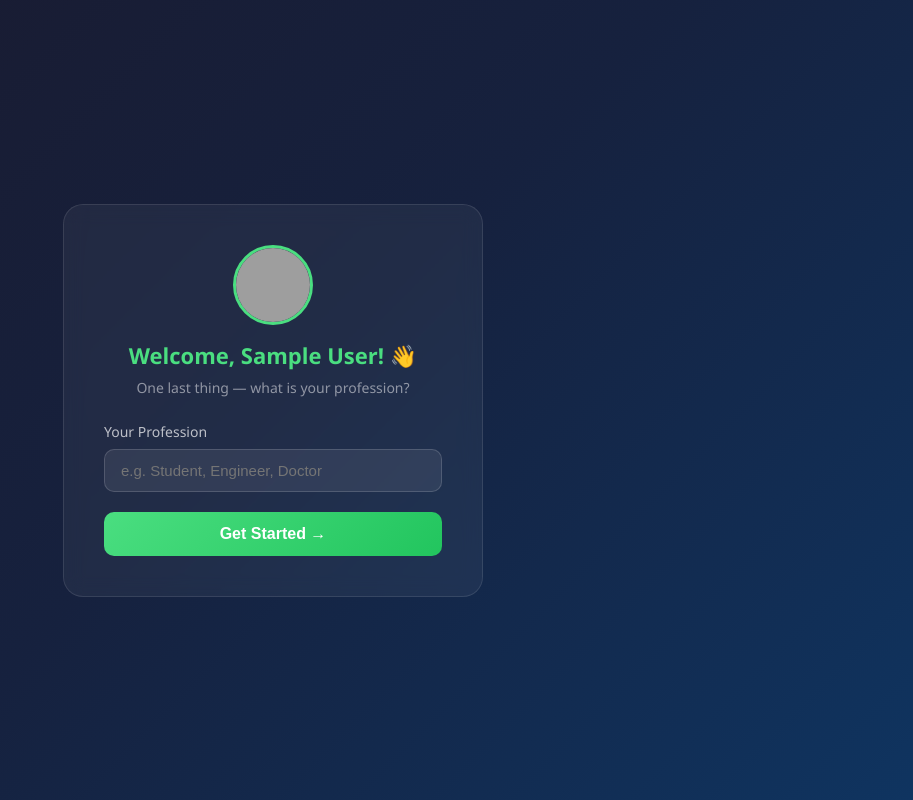
After one commit to Bhatt753/financeiq, a Flask app: page /setup_profile in a window 1280 px wide. The commit adds this page. Shown: the whole page, without its empty margins (367-1280 px from the left). Run offline with Flask 3, Linux system fonts and the light colour scheme; the visitor is signed in with stand-in values (Sample User, id 1); grey boxes are pictures that could not be loaded.

Commit message:
Add Google OAuth login

```diff
--- a/app.py
+++ b/app.py
@@ -1,4 +1,4 @@
-# Main entry point — keep this slim!
+# app.py
 
 from flask import Flask
 from config import Config
@@ -7,16 +7,19 @@ from models.database import init_db
 app = Flask(__name__)
 app.secret_key = Config.SECRET_KEY
 
-# Register route blueprints
-from routes.auth    import auth_bp
+# Register blueprints
+from routes.auth      import auth_bp, init_oauth
 from routes.dashboard import dashboard_bp
-from routes.finance import finance_bp
-from routes.goals   import goals_bp
+from routes.finance   import finance_bp
+from routes.goals     import goals_bp
 
 app.register_blueprint(auth_bp)
 app.register_blueprint(dashboard_bp)
 app.register_blueprint(finance_bp)
 app.register_blueprint(goals_bp)
+
+# Initialize OAuth
+init_oauth(app)
 
 # Initialize database
 init_db()
--- a/requirements.txt
+++ b/requirements.txt
@@ -5,3 +5,5 @@ pandas
 openpyxl
 gunicorn
 psycopg2-binary
+authlib
+requests
--- a/routes/auth.py
+++ b/routes/auth.py
@@ -1,11 +1,31 @@
 # routes/auth.py
 
 from flask import Blueprint, render_template, request, redirect, session, url_for
-from models.database import create_user, get_user_by_username
+from authlib.integrations.flask_client import OAuth
+from models.database import (
+    create_user, get_user_by_username,
+    get_user_by_google_id, get_user_by_email,
+    create_google_user, update_user_profession
+)
 from utils.auth import hash_password, verify_password
 from utils.validators import validate_register
+from config import Config
+import os
 
 auth_bp = Blueprint("auth", __name__)
+
+# Setup OAuth
+oauth = OAuth()
+
+def init_oauth(app):
+    oauth.init_app(app)
+    oauth.register(
+        name                  = "google",
+        client_id             = Config.GOOGLE_CLIENT_ID,
+        client_secret         = Config.GOOGLE_CLIENT_SECRET,
+        server_metadata_url   = "https://accounts.google.com/.well-known/openid-configuration",
+        client_kwargs         = {"scope": "openid email profile"}
+    )
 
 
 @auth_bp.route("/")
@@ -13,6 +33,26 @@ def home():
     if "user_id" in session:
         return redirect(url_for("dashboard.dashboard"))
     return redirect(url_for("auth.login"))
+
+
+@auth_bp.route("/login", methods=["GET", "POST"])
+def login():
+    if request.method == "POST":
+        username = request.form.get("username", "").strip()
+        password = request.form.get("password", "").strip()
+
+        if not username or not password:
+            return render_template("login.html", error="Please enter both fields.")
+
+        user = get_user_by_username(username)
+
+        if user and user["password"] and verify_password(password, user["password"]):
+            _set_session(user)
+            return redirect(url_for("dashboard.dashboard"))
+        else:
+            return render_template("login.html", error="Wrong username or password!")
+
+    return render_template("login.html")
 
 
 @auth_bp.route("/register", methods=["GET", "POST"])
@@ -27,7 +67,9 @@ def register():
         if errors:
             return render_template("register.html", error=errors[0])
 
-        success, error = create_user(username, hash_password(password), name, profession)
+        success, error = create_user(
+            username, hash_password(password), name, profession
+        )
         if success:
             return redirect(url_for("auth.login"))
         else:
@@ -36,31 +78,96 @@ def register():
     return render_template("register.html")
 
 
-@auth_bp.route("/login", methods=["GET", "POST"])
-def login():
+@auth_bp.route("/login/google")
+def google_login():
+    redirect_uri = url_for("auth.google_callback", _external=True)
+    return oauth.google.authorize_redirect(redirect_uri)
+
+
+@auth_bp.route("/callback")
+def google_callback():
+    try:
+        token    = oauth.google.authorize_access_token()
+        userinfo = token.get("userinfo")
+
+        if not userinfo:
+            return redirect(url_for("auth.login"))
+
+        google_id = userinfo["sub"]
+        email     = userinfo["email"]
+        name      = userinfo.get("name", email.split("@")[0])
+        avatar    = userinfo.get("picture", "")
+
+        # Check if user exists
+        user = get_user_by_google_id(google_id)
+
+        if not user:
+            # Check if email already registered manually
+            user = get_user_by_email(email)
+            if user:
+                # Link Google to existing account
+                from models.database import get_db, placeholder, USE_POSTGRES
+                conn = get_db()
+                p    = placeholder()
+                c    = conn.cursor()
+                c.execute(
+                    f"UPDATE users SET google_id={p}, avatar={p} WHERE email={p}",
+                    (google_id, avatar, email)
+                )
+                conn.commit()
+                conn.close()
+            else:
+                # Create new Google user
+                user = create_google_user(google_id, email, name, avatar)
+
+                if not user:
+                    return render_template("login.html", error="Failed to create account.")
+
+                # Ask for profession if new user
+                _set_session(user)
+                return redirect(url_for("auth.setup_profile"))
+
+        _set_session(user)
+        return redirect(url_for("dashboard.dashboard"))
+
+    except Exception as e:
+        print(f"Google OAuth error: {e}")
+        return render_template("login.html", error="Google login failed. Try again.")
+
+
+@auth_bp.route("/setup_profile", methods=["GET", "POST"])
+def setup_profile():
+    if "user_id" not in session:
+        return redirect(url_for("auth.login"))
+
     if request.method == "POST":
-        username = request.form.get("username", "").strip()
-        password = request.form.get("password", "").strip()
+        profession = request.form.get("profession", "").strip()
+        if profession:
+            update_user_profession(session["user_id"], profession)
+            session["profession"] = profession
+        return redirect(url_for("dashboard.dashboard"))
 
-        if not username or not password:
-            return render_template("login.html", error="Please enter both fields.")
-
-        # Get user by username only, then verify password
-        user = get_user_by_username(username)
-
-        if user and verify_password(password, user["password"]):
-            session["user_id"]    = user["id"]
-            session["username"]   = user["username"]
-            session["name"]       = user["name"]
-            session["profession"] = user["profession"]
-            return redirect(url_for("dashboard.dashboard"))
-        else:
-            return render_template("login.html", error="Wrong username or password!")
-
-    return render_template("login.html")
+    return render_template("setup_profile.html")
 
 
 @auth_bp.route("/logout")
 def logout():
     session.clear()
     return redirect(url_for("auth.login"))
+
+
+def _set_session(user):
+    if isinstance(user, dict):
+        session["user_id"]    = user["id"]
+        session["username"]   = user["username"]
+        session["name"]       = user["name"]
+        session["profession"] = user.get("profession", "Not specified")
+        session["avatar"]     = user.get("avatar", "")
+        session["email"]      = user.get("email", "")
+    else:
+        session["user_id"]    = user["id"]
+        session["username"]   = user["username"]
+        session["name"]       = user["name"]
+        session["profession"] = user["profession"] if user["profession"] else "Not specified"
+        session["avatar"]     = user["avatar"] if user["avatar"] else ""
+        session["email"]      = user["email"] if user["email"] else ""
--- /dev/null
+++ b/templates/setup_profile.html
@@ -0,0 +1,92 @@
+<!DOCTYPE html>
+<html lang="en">
+<head>
+    <meta charset="UTF-8">
+    <meta name="viewport" content="width=device-width, initial-scale=1.0">
+    <title>Setup Profile | FinanceIQ</title>
+    <style>
+        * { margin: 0; padding: 0; box-sizing: border-box; }
+        body {
+            font-family: 'Segoe UI', sans-serif;
+            background: linear-gradient(135deg, #1a1a2e, #16213e, #0f3460);
+            min-height: 100vh;
+            display: flex;
+            align-items: center;
+            justify-content: center;
+        }
+        .card {
+            background: rgba(255,255,255,0.05);
+            backdrop-filter: blur(10px);
+            border: 1px solid rgba(255,255,255,0.1);
+            border-radius: 20px;
+            padding: 40px;
+            width: 420px;
+            text-align: center;
+        }
+        .avatar {
+            width: 80px;
+            height: 80px;
+            border-radius: 50%;
+            margin: 0 auto 15px;
+            display: block;
+            border: 3px solid #4ade80;
+        }
+        .avatar-placeholder {
+            width: 80px;
+            height: 80px;
+            border-radius: 50%;
+            background: #4ade80;
+            display: flex;
+            align-items: center;
+            justify-content: center;
+            font-size: 30px;
+            margin: 0 auto 15px;
+        }
+        h2 { color: #4ade80; font-size: 22px; margin-bottom: 8px; }
+        p { color: rgba(255,255,255,0.5); font-size: 14px; margin-bottom: 25px; }
+        label { color: rgba(255,255,255,0.7); font-size: 14px; margin-bottom: 8px; display: block; text-align: left; }
+        input {
+            width: 100%;
+            padding: 12px 16px;
+            background: rgba(255,255,255,0.08);
+            border: 1px solid rgba(255,255,255,0.15);
+            border-radius: 10px;
+            color: white;
+            font-size: 15px;
+            outline: none;
+            margin-bottom: 20px;
+        }
+        input:focus { border-color: #4ade80; }
+        .btn {
+            width: 100%;
+            padding: 13px;
+            background: linear-gradient(135deg, #4ade80, #22c55e);
+            border: none;
+            border-radius: 10px;
+            color: white;
+            font-size: 16px;
+            font-weight: 600;
+            cursor: pointer;
+        }
+    </style>
+</head>
+<body>
+    <div class="card">
+        {% if session.avatar %}
+        <img src="{{ session.avatar }}" class="avatar" alt="Profile">
+        {% else %}
+        <div class="avatar-placeholder">👤</div>
+        {% endif %}
+
+        <h2>Welcome, {{ session.name }}! 👋</h2>
+        <p>One last thing — what is your profession?</p>
+
+        <form method="POST">
+            <label>Your Profession</label>
+            <input type="text" name="profession"
+                   placeholder="e.g. Student, Engineer, Doctor" required>
+            <button type="submit" class="btn">Get Started →</button>
+        </form>
+    </div>
+</body>
+</html>
```
Also changed, not shown: config.py (+6 -11 lines), models/database.py (+110 -8 lines), templates/login.html (+22 -0 lines).
